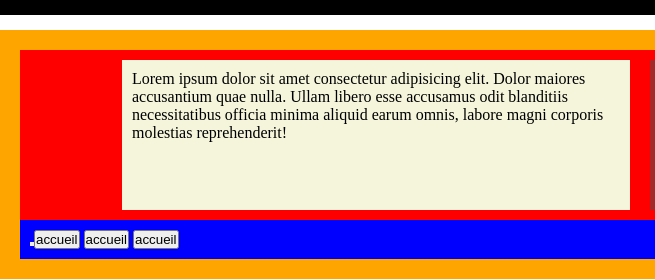
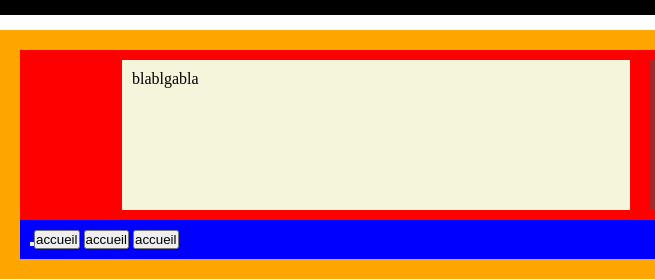
Before and after one commit to samimi-madougou/workshop, a plain HTML site: page index.html in a window 1280 px wide. Shown: the part 200-480 px from the top of the page, 0-655 px from the left. Drawn offline with Linux system fonts and the light colour scheme.

Commit message:
modification de lorem

```diff
--- a/index.html
+++ b/index.html
@@ -25,7 +25,7 @@
         <section class="sect1">
             <div class="enfant1">
                 <div class="div_text">
-                    <p>Lorem ipsum dolor sit amet consectetur adipisicing elit. Dolor maiores accusantium quae nulla. Ullam libero esse accusamus odit blanditiis necessitatibus officia minima aliquid earum omnis, labore magni corporis molestias reprehenderit!</p>
+                    <p>blablgabla</p>
                 </div>
                 <div class="div_image">
                     <img src="OIP (4).jpeg" alt="logo">
```
